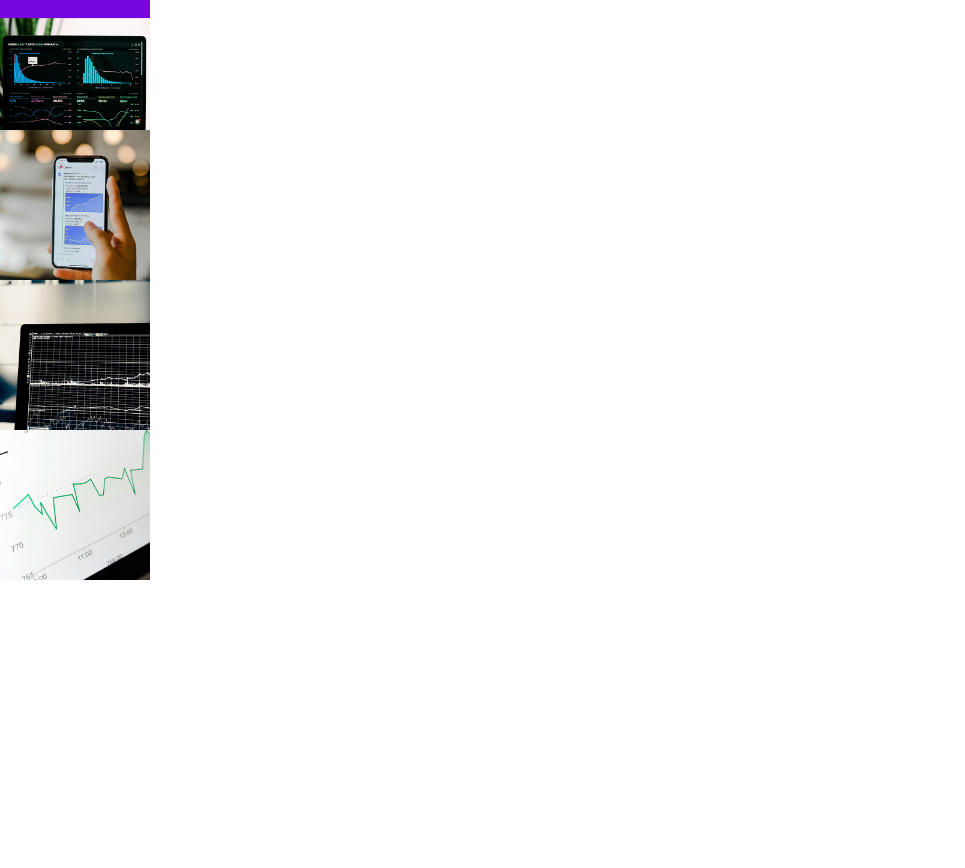
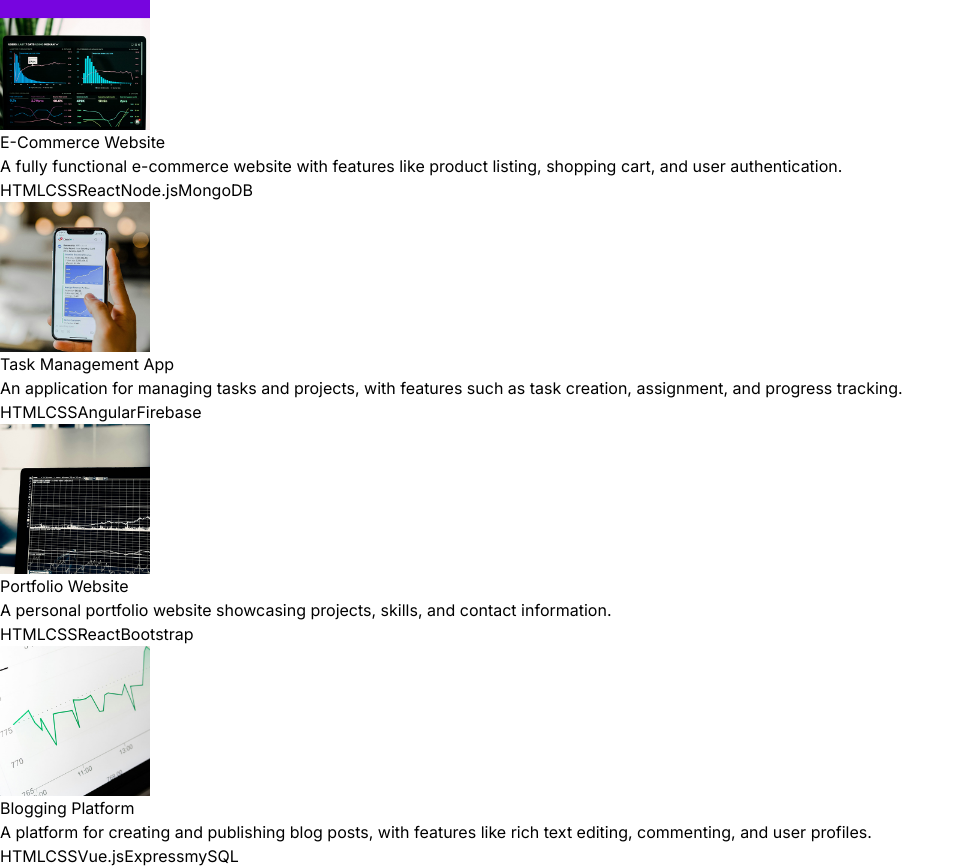
Before and after one commit to mohhaych/react-portfolio, a React (Vite) app: page / in a window 1280 px wide. Shown: the part 1960-2828 px from the top of the page, without its empty margins (0-965 px from the left). Before the commit the page ends 2540 px from the top, so only its background shows below. Built offline with nearby package versions, Linux system fonts and the light colour scheme.

Commit message:
Refactor Projects component to include project details in Projects.jsx

```diff
--- a/src/components/Projects.jsx
+++ b/src/components/Projects.jsx
@@ -13,8 +13,19 @@
                         width={150}
                         height={150}
                         alt={project.title}
+                        className="mb-6 rounded"
                     />
                 </div>
+                    <div className="w-full max-w-xl lg:w-3/4">
+                        <h6 className="mb-2 font-semibold">{project.title}</h6>
+                        <p className="mb-4 text-neutral-400">{project.description}</p>
+                        {project.technologies.map((tech, index) => (
+                            <span key={index} className="mr-2 rounded bg-neutral-900 px-2 py-1 text-sm font-medium text-purple-900"
+                            >
+                            {tech}
+                            </span>
+                        ))}
+                    </div>
                 </div>
             ))}
             </div>
```
